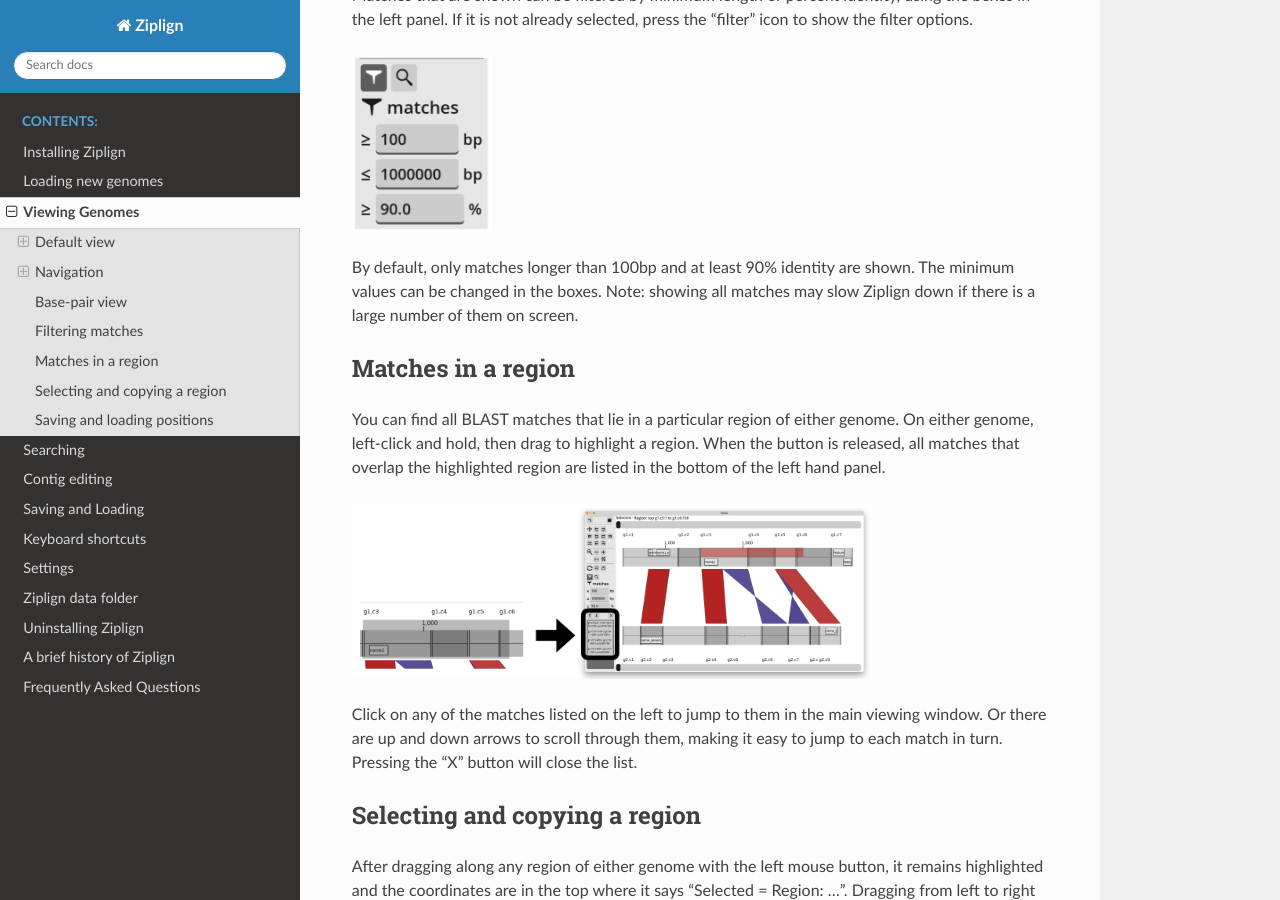
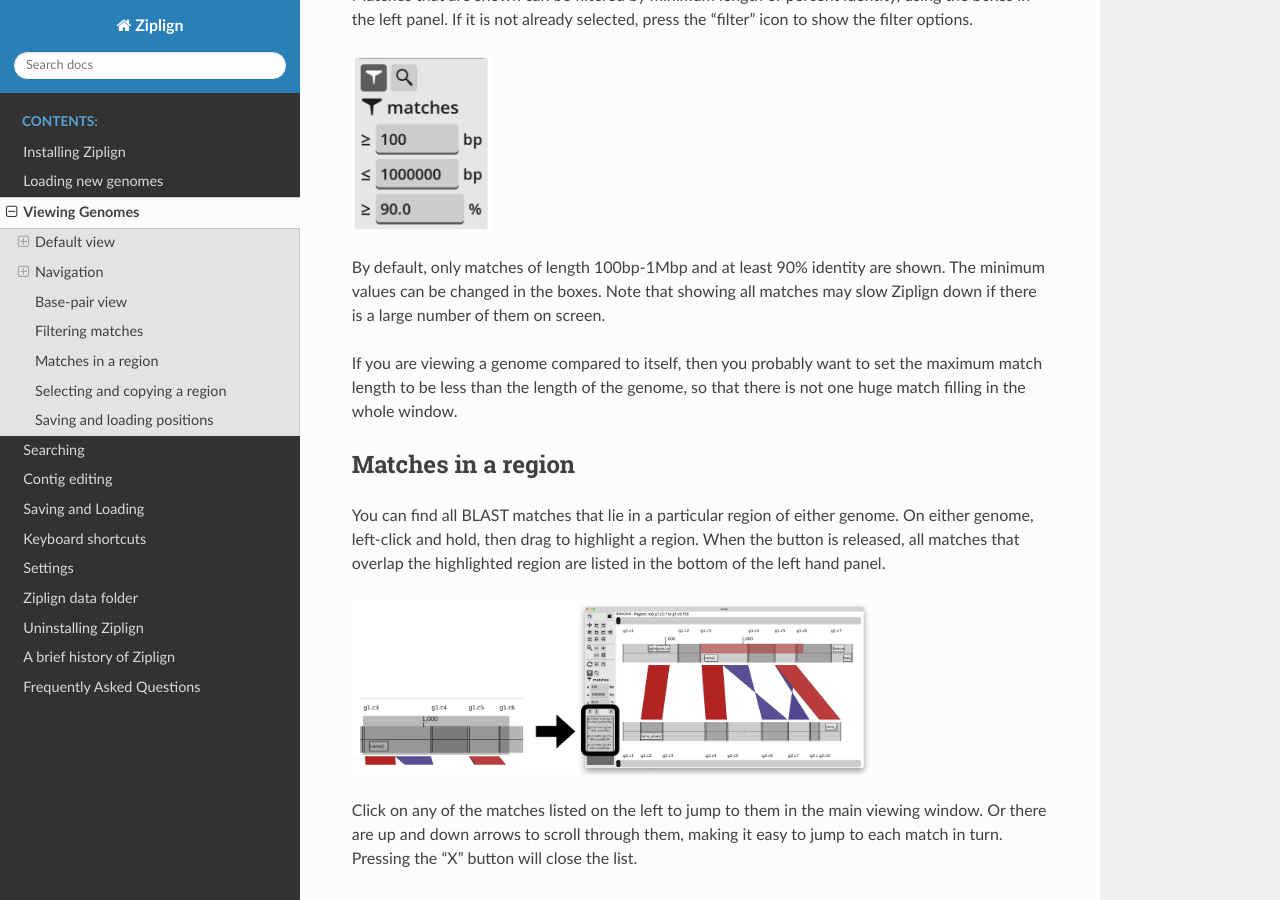
Before and after one commit to martinghunt/ziplign, a Sphinx documentation site: the page built from docs/viewing.rst, in a window 1280 px wide and 900 px high, scrolled down 3242 px. Built offline with Sphinx 7.4.7 and the Read the Docs theme 3.1.0, drawn with Linux system fonts in a browser that asks for light colours.

Commit message:
Tweaks to the docs

```diff
--- a/docs/installation.rst
+++ b/docs/installation.rst
@@ -109,10 +109,10 @@ Press the "New" button. You should see the window below.
    :width: 500
    :alt: screenshot showing how to use test data
 
-1. Click the "test data" icon (the rightmost icon on the top row, circled).
+1. Click the "test data" icon (the rightmost icon on the top row).
    This will fill in the top and bottom genome filenames with the names
    of the  test files.
-2. Click the "start" button (circled at the bottom) to begin processing.
+2. Click the "start" button (at the bottom) to begin processing.
 
 After pressing start, it will process the data.
 This means importing the genome files,
--- a/docs/viewing.rst
+++ b/docs/viewing.rst
@@ -145,9 +145,14 @@ using the boxes in the left panel. If it is not already selected, press the
    :width: 140
    :alt: screenshot of match filter controls
 
-By default, only matches longer than 100bp and at least 90% identity are
-shown. The minimum values can be changed in the boxes. Note: showing all
+By default, only matches of length 100bp-1Mbp and at least 90% identity are
+shown. The minimum values can be changed in the boxes. Note that showing all
 matches may slow Ziplign down if there is a large number of them on screen.
+
+If you are viewing a genome compared to itself, then you probably want to
+set the maximum match length to be less than the length of the genome, so that
+there is not one huge match filling in the whole window.
+
 
 Matches in a region
 -------------------
```
